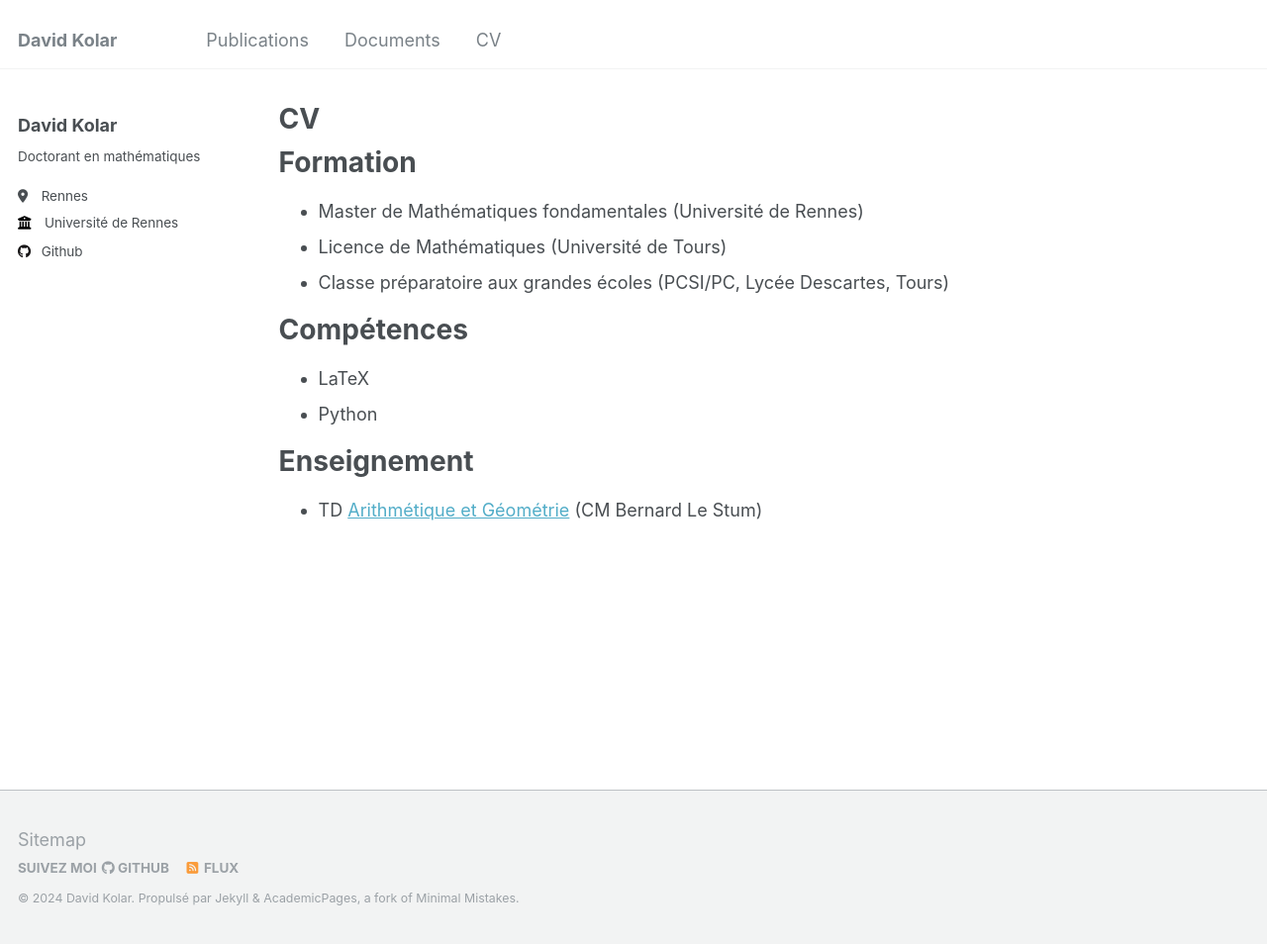
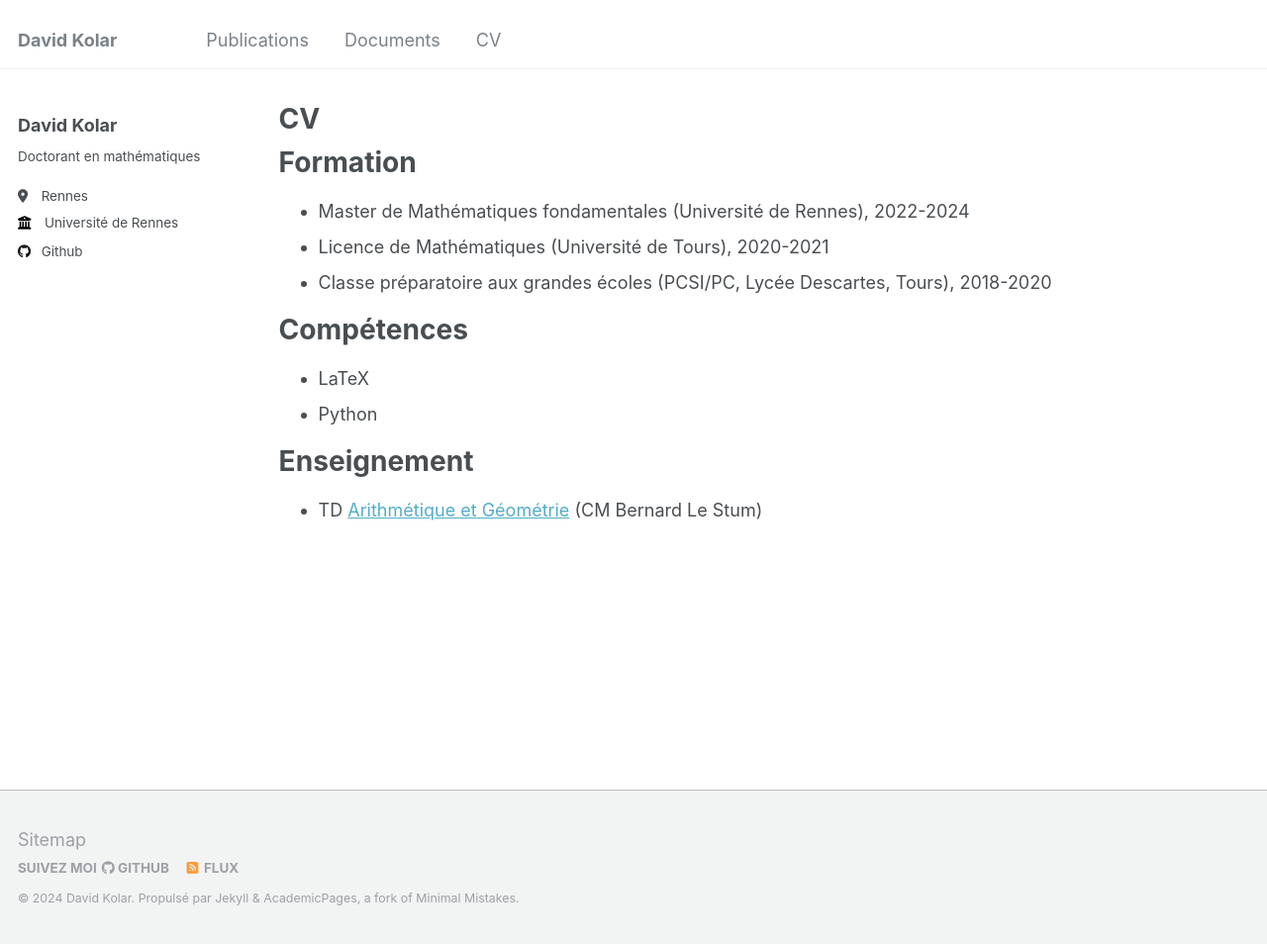
Before and after one commit to dakolar/dakolar.github.io, a Jekyll site: the page built from _pages/cv.md, in a window 1280 px wide and 954 px high. Shown: the whole window at 99% size. Built offline with Jekyll 4.4.1, drawn with Linux system fonts in a browser that asks for light colours.

```diff
--- a/_pages/cv.md
+++ b/_pages/cv.md
@@ -10,9 +10,9 @@ redirect_from:
 
 Formation
 ======
-* Master de Mathématiques fondamentales (Université de Rennes)
-* Licence de Mathématiques (Université de Tours)
-* Classe préparatoire aux grandes écoles (PCSI/PC, Lycée Descartes, Tours)
+* Master de Mathématiques fondamentales (Université de Rennes), 2022-2024
+* Licence de Mathématiques (Université de Tours), 2020-2021
+* Classe préparatoire aux grandes écoles (PCSI/PC, Lycée Descartes, Tours), 2018-2020
 
 <!--
 
```
Also changed, not shown: _pages/404.md (+2 -2 lines), _pages/about.md (+3 -0 lines).
